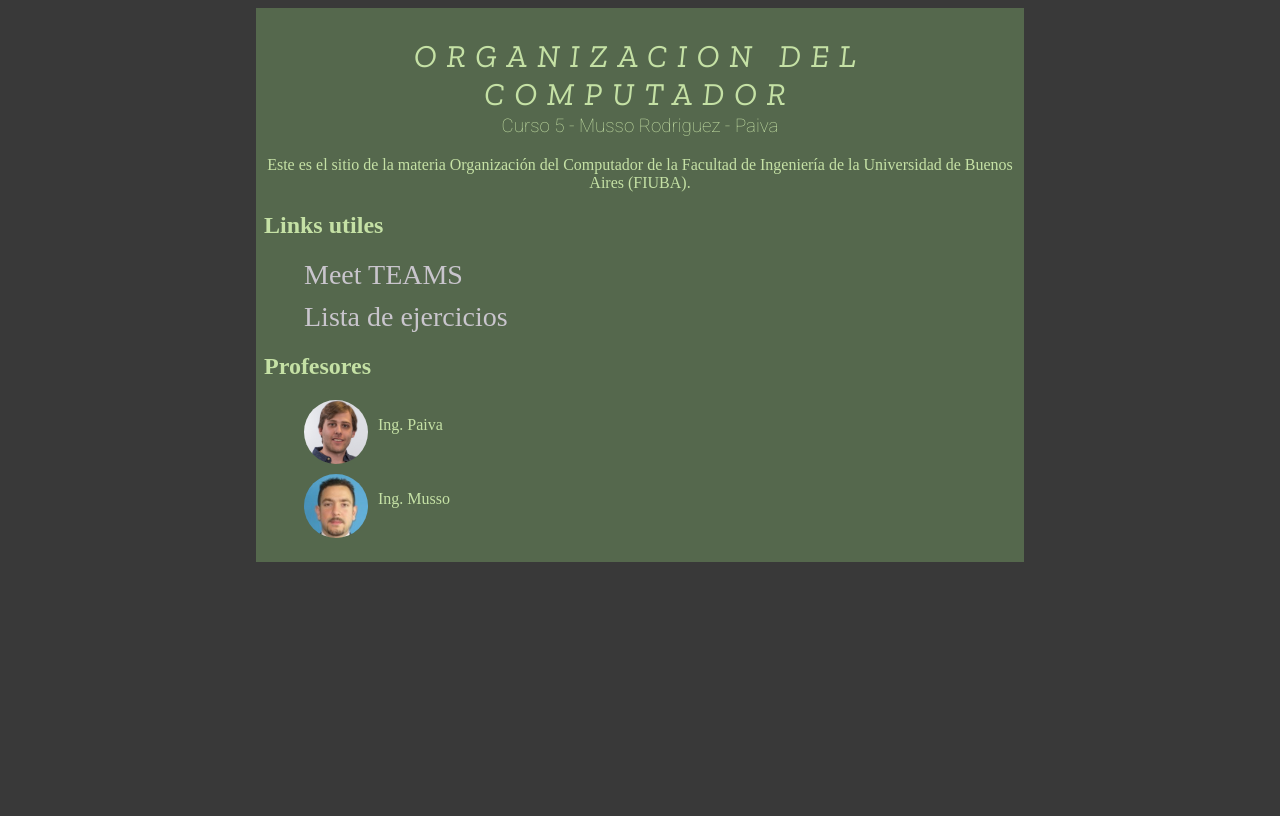
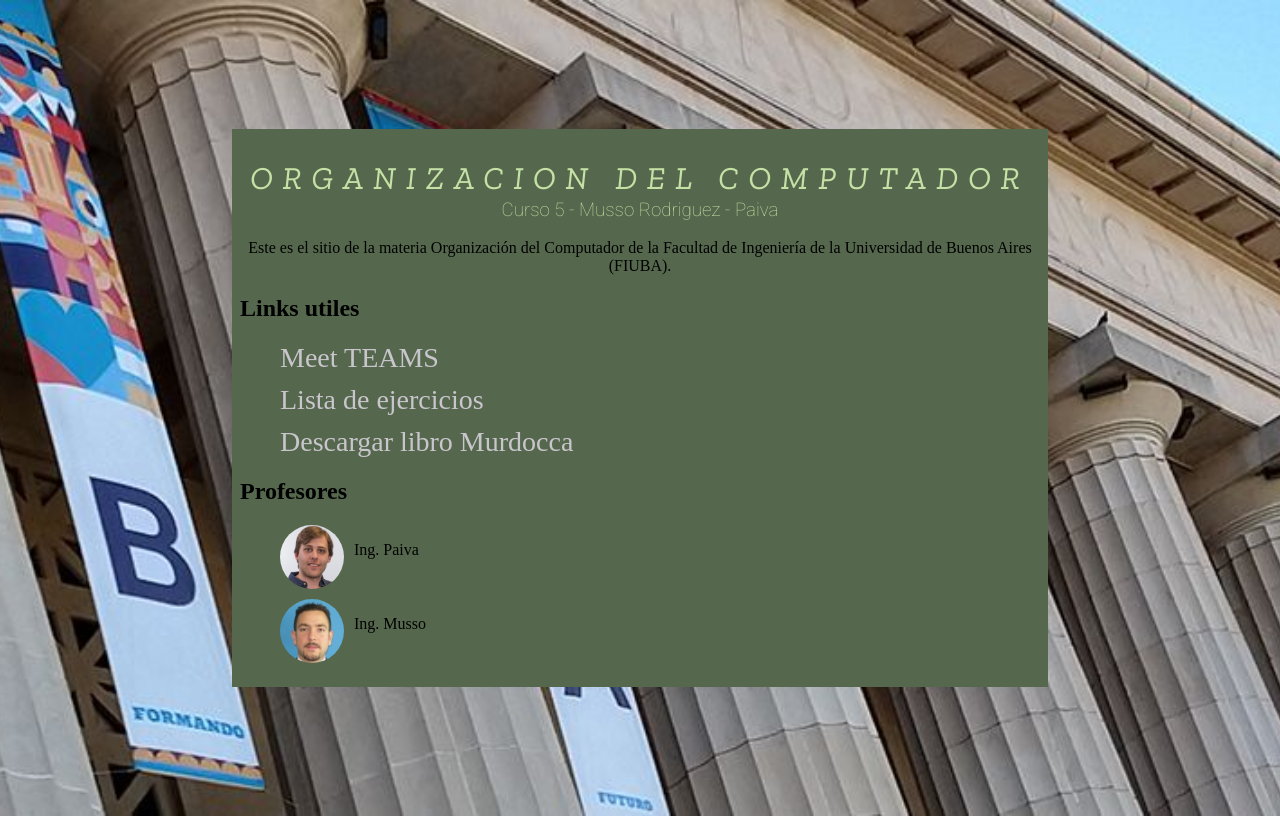
Before and after one commit to Ren0z0/Organizacion-del-Computador-Web, a Flask app: page / in a window 1280 px wide. Before the commit the page ends 562 px from the top, so only its background shows below. Run offline with Flask 3, Linux system fonts and the light colour scheme.

Commit message:
agrego link a libro Murdoca

```diff
--- a/static/css/styles.css
+++ b/static/css/styles.css
@@ -1,24 +1,29 @@
 html{
-    margin: 0px;
-    padding: 0px;
-    background-color: #393939;
+    margin: 0;
+    padding: 0;
+    background-image: url('../images/paseo-colon.jpg');
+    background-size: cover;
+    background-position: center;
+    background-repeat: no-repeat;
+
 }
 
 body{
     display: flex;
-    flex-direction: row;
     justify-content: center;
-    background-color: #393939;
-    color: #C5E1A5;
+    align-items: center;
+    height: 100vh;
+  }
+
+
+.container{
+    max-width: 800px;
+
+    padding: 8px;
+    background-color: #55684d;
+    margin: 0 auto;
 }
 
-.container{
-    box-sizing: border-box;
-    max-width: 768px;
-    width: 100%;
-    padding: 8px;
-    background-color: #55684d
-}
 
 ul{
     list-style-type: none;
--- a/templates/home.html
+++ b/templates/home.html
@@ -13,24 +13,28 @@ Organización del Computador de la Cátedra Musso Rodriguez - Paiva
     <h2 class="left">Links utiles</h2>
     <ul>
         <li>
-            <a class="link" ="https://teams.microsoft.com/dl/launcher/launcher.html?url=%2F_%23%2Fl%2Fmeetup-join%2F19%3Ameeting_M2M0ZWNjNTktYjAzYS00ZDVjLWE4N2EtYTA4ZTI1YjIwODJi%40thread.v2%2F0%3Fcontext%3D%257b%2522Tid%2522%253a%2522e13f1e52-6e32-4972-82ca-697420ee3c98%2522%252c%2522Oid%2522%253a%2522f2fd1fc0-7baf-4300-a831-186dc44305bb%2522%257d%26anon%3Dtrue&type=meetup-join&deeplinkId=5079bc3e-1ced-4003-9794-ee5cfa7f6f6b&directDl=true&msLaunch=true&enableMobilePage=true&suppressPrompt=true">Meet TEAMS</a>
+            <a class="link" href= "https://teams.microsoft.com/dl/launcher/launcher.html?url=%2F_%23%2Fl%2Fmeetup-join%2F19%3Ameeting_M2M0ZWNjNTktYjAzYS00ZDVjLWE4N2EtYTA4ZTI1YjIwODJi%40thread.v2%2F0%3Fcontext%3D%257b%2522Tid%2522%253a%2522e13f1e52-6e32-4972-82ca-697420ee3c98%2522%252c%2522Oid%2522%253a%2522f2fd1fc0-7baf-4300-a831-186dc44305bb%2522%257d%26anon%3Dtrue&type=meetup-join&deeplinkId=5079bc3e-1ced-4003-9794-ee5cfa7f6f6b&directDl=true&msLaunch=true&enableMobilePage=true&suppressPrompt=true">Meet TEAMS</a>
         </li>
         <li>
             <a class="link" href="https://drive.google.com/drive/folders/1yX9t2ks1hKPNHcu7mN8v_G3bH0H9cYk2?usp=sharing">Lista de ejercicios</a>
         </li>
+        <li>
+            <a class="link" href="{{ url_for('static', filename='pdf/libro.pdf') }}" download>Descargar libro Murdocca</a>
+        </li>
+
     </ul>
 
     <h2>Profesores</h2>
     <ul>
         <li class="col">
             <div class="row">
-                <img class="img-profes" src="{{ url_for('static', filename='/img/paiva.jpg') }}" alt="">
+                <img class="img-profes" src="{{ url_for('static', filename='/images/paiva.jpg') }}" alt="">
                 <p class="vCenter">Ing. Paiva</p>
             </div>
         </li>
         <li class="col">
             <div class="row">
-                <img class="img-profes" src="{{ url_for('static', filename='/img/musso.jpg') }}" alt="">
+                <img class="img-profes" src="{{ url_for('static', filename='/images/musso.jpg') }}" alt="">
                 <p class="vCenter">Ing. Musso</p>
             </div>
         </li>
```
Also changed, not shown: static/images/musso.jpg (renamed from static/img/musso.jpg), static/images/paiva.jpg (renamed from static/img/paiva.jpg), static/images/paseo-colon.jpg (added), 1 other file.
